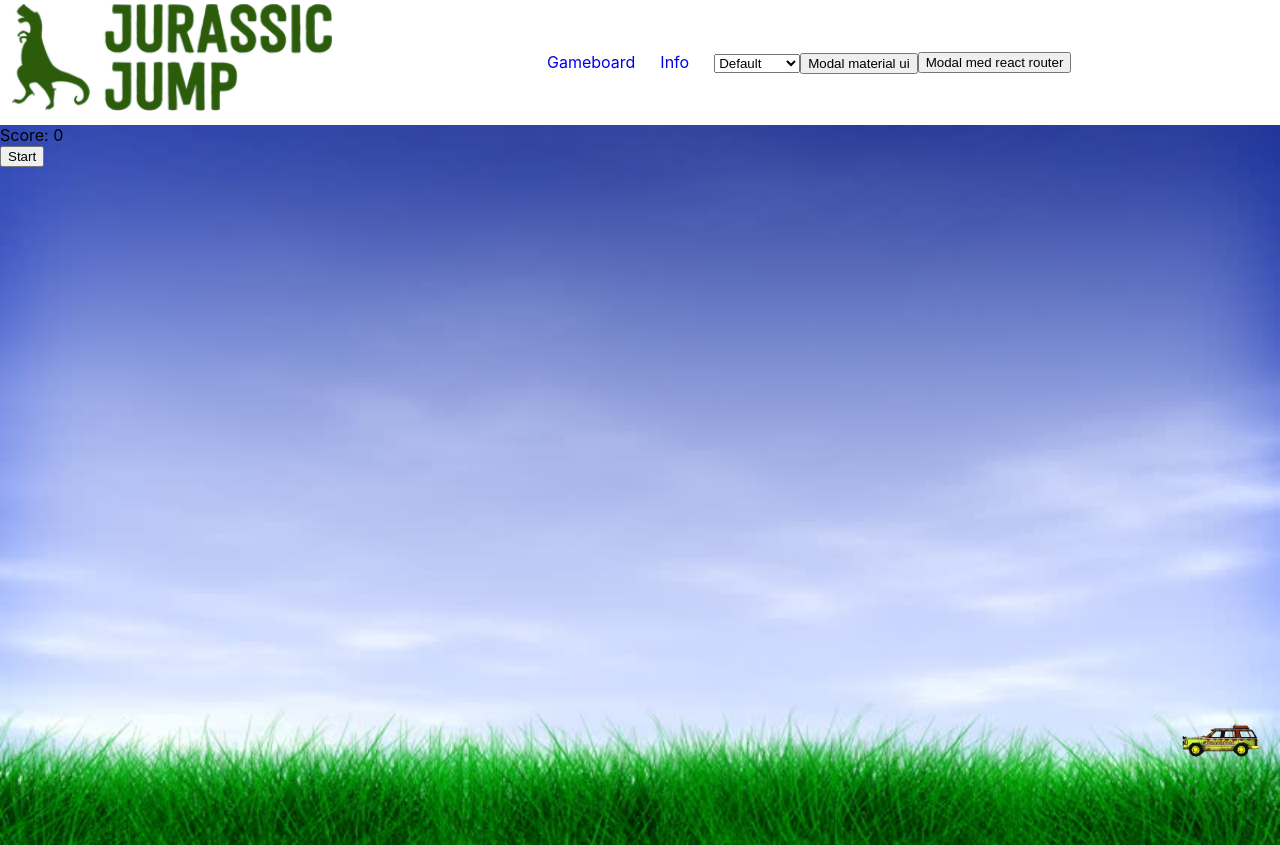
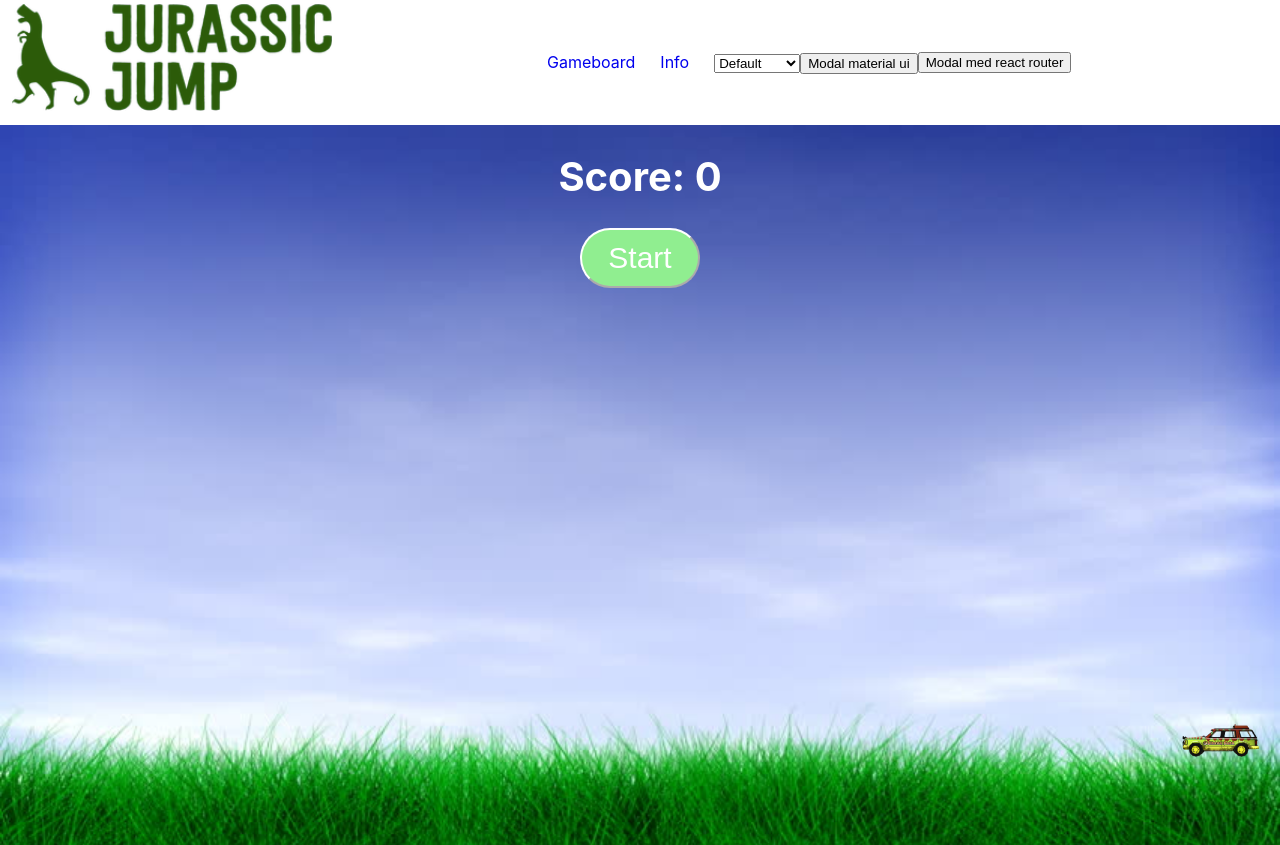
Before and after one commit to sara-oscarsson/project-jurassic-run, a React (Create React App) app: page /gameboard in a window 1280 px wide. Built offline with nearby package versions, Linux system fonts and the light colour scheme.

Commit message:
new component

```diff
--- a/src/components/gamecomponents/dino.tsx
+++ b/src/components/gamecomponents/dino.tsx
@@ -1,31 +1,47 @@
-import * as React from 'react';
-import dinoImage from './../../assets/dino.png';
-
+import * as React from "react";
+import dinoImage from "./../../assets/dino.png";
 
 interface Props {
-    jumpHeight: number
-    makeDinoJump: () => void
+  jumpHeight: number;
+  makeDinoJump: () => void;
 }
 
-const Dino = (props: Props) =>{
-
-
-
-
-    return(
-        <>
-        <button onClick={props.makeDinoJump}>JUMP</button>
-        <div className="dino" style={{
-            height: '150px',
+const Dino = (props: Props) => {
+  return (
+    <>
+      <div>
+        <button
+          style={{
+            fontSize: 30,
+            color: "black",
+            backgroundColor: "white",
+            height: 60,
+            width: 120,
+            borderRadius: 30,
+            borderColor: "white",
+            display: "flex",
+            justifyContent: "center",
+            alignItems: "center",
+          }}
+          onClick={props.makeDinoJump}
+        >
+          JUMP
+        </button>
+        <div
+          className="dino"
+          style={{
+            height: "150px",
             width: "250px",
             backgroundImage: `url(${dinoImage})`,
             bottom: `${props.jumpHeight}px`,
             position: "absolute",
             left: "150px",
             backgroundSize: "contain",
-            backgroundRepeat: "no-repeat"
-            }}/>
-        </>
-    );
-}
+            backgroundRepeat: "no-repeat",
+          }}
+        />
+      </div>
+    </>
+  );
+};
 export default Dino;
--- a/src/components/gamecomponents/gameboard.tsx
+++ b/src/components/gamecomponents/gameboard.tsx
@@ -1,38 +1,36 @@
-import { time } from 'console';
-import React, { useState, useEffect } from 'react';
-import Dino from './dino';
-import Obstacle from './obstacle';
+import { time } from "console";
+import React, { useState, useEffect } from "react";
+import Dino from "./dino";
+import Obstacle from "./obstacle";
+import Score from "./showScore";
 
-
-interface Props{
+interface Props {
   background: {
-        id: number,
-        label: string,
-        value: string,
-        backgroundImage: string
-
-    }
+    id: number;
+    label: string;
+    value: string;
+    backgroundImage: string;
+  };
 }
 
-const Gameboard = (props: Props) =>{
+const Gameboard = (props: Props) => {
   /*
     Här vill vi ha states som påverkar dino och obstacles
     i denna vill vi ha funktionerna som påverkar state
 
     */
-    const [isGameOver, setIsGameOver] = useState<boolean>(true)
-    const [jumpHeight, setJumpHeight] = useState<number>(20)
+  const [isGameOver, setIsGameOver] = useState<boolean>(true);
+  const [jumpHeight, setJumpHeight] = useState<number>(20);
   let windowWidth = window.innerWidth - 100;
-    const [obstaclePosition, setObstaclePosition] = useState<number>(windowWidth)
-    const [score, setScore] = useState<number>(0)
+  const [obstaclePosition, setObstaclePosition] = useState<number>(windowWidth);
+  const [score, setScore] = useState<number>(0);
 
   /* const [score, setScore] = useState<number>(0) */
   let jumpSpeed = 20;
   let jumpTimer: NodeJS.Timeout;
   let fallTimer: NodeJS.Timeout;
 
-
-    const dinoJumpNew = ()=> {
+  const dinoJumpNew = () => {
     /* if(jumpHeight == 80){
             let jumpTimer = setInterval(()=> {
                 setJumpHeight(jumpHeight => jumpHeight +10)
@@ -41,92 +39,106 @@ const Gameboard = (props: Props) =>{
                 clearInterval(jumpTimer)
             }
         } */
-        if(jumpHeight == 20){
-            setJumpHeight(jumpHeight=> jumpHeight + 300)
-
+    if (jumpHeight == 20) {
+      setJumpHeight((jumpHeight) => jumpHeight + 300);
     }
-
+  };
+  useEffect(() => {
+    if (jumpHeight > 20) {
+      let fallTimer = setInterval(() => {
+        setJumpHeight((jumpHeight) => jumpHeight - 10);
+      }, 20);
+      return () => {
+        clearInterval(fallTimer);
+      };
     }
-    useEffect(()=> {
-        if(jumpHeight > 20){
-            let fallTimer = setInterval(()=> {
-                setJumpHeight(jumpHeight => jumpHeight -10)
-            },20)
-            return ()=> {
-                clearInterval(fallTimer)
+  });
+  useEffect(() => {
+    if (!isGameOver) {
+      if (obstaclePosition > 0) {
+        let obstacleTimer = setInterval(() => {
+          setObstaclePosition((obstaclePosition) => obstaclePosition - 10);
+        }, 20);
+        return () => {
+          clearInterval(obstacleTimer);
+        };
       }
     }
-    })
-    useEffect(()=> {
-        if(!isGameOver){
-            if(obstaclePosition > 0){
-                let obstacleTimer = setInterval(()=> {
-                    setObstaclePosition(obstaclePosition => obstaclePosition - 10)
-                },20)
-                return ()=> {
-                    clearInterval(obstacleTimer)
+  });
+  useEffect(() => {
+    if (!isGameOver) {
+      if (obstaclePosition < 0) {
+        setScore((score) => score + 10);
+        setObstaclePosition(windowWidth);
+        let obstacleTimer = setInterval(() => {
+          setObstaclePosition((obstaclePosition) => obstaclePosition - 10);
+        }, 20);
+        return () => {
+          clearInterval(obstacleTimer);
+        };
       }
     }
-        }
-    })
-    useEffect(()=> {
-        if(!isGameOver){
-            if(obstaclePosition < 0){
-                setScore(score => score + 10);
+  });
+  useEffect(() => {
+    if (!isGameOver) {
+      if (obstaclePosition < 280 && obstaclePosition > 150 && jumpHeight < 90) {
+        setIsGameOver(true);
         setObstaclePosition(windowWidth);
-                let obstacleTimer = setInterval(()=> {
-                    setObstaclePosition(obstaclePosition => obstaclePosition - 10)
-                },20)
-                return ()=> {
-                    clearInterval(obstacleTimer)
+        setScore(0);
+        console.log("%cKROCK!!!!!", "color: red");
       }
     }
-        }
-    })
-    useEffect(()=> {
-        if(!isGameOver){
-            if(obstaclePosition < 280 && obstaclePosition > 150 && jumpHeight < 90){
-                setIsGameOver(true)
-                setObstaclePosition(windowWidth)
-                setScore(0)
-                console.log("%cKROCK!!!!!", "color: red")
-            }
-        }
-    })
+  });
 
-
-
-    return(
+  return (
     /*   <div style={{display: "flex",
         justifyContent: "center",}}> */
 
-            <div className="grid" style={{
-                height: '90vh',
+    <div
+      className="grid"
+      style={{
+        height: "90vh",
         width: "100%",
         backgroundImage: `url(${props.background.backgroundImage})`,
-                backgroundSize: 'cover',
-                objectFit: 'contain',
-                overflow: "hidden"
-
-                }}>
-                    <div>Score: {score}</div>
-                {
-                    isGameOver ? (
-                    <button onClick={() => setIsGameOver(false)}>Start</button>
-
-                    ) : <Dino jumpHeight={jumpHeight} makeDinoJump={dinoJumpNew}/>
-                }
-                <Obstacle obstaclePosition={obstaclePosition}/>
+        backgroundSize: "cover",
+        objectFit: "contain",
+        overflow: "hidden",
+      }}
+    >
+      <Score score={score} />
+      <div className="startButton">
+        {isGameOver ? (
+          <button
+            style={{
+              fontSize: 30,
+              color: "white",
+              backgroundColor: "lightgreen",
+              height: 60,
+              width: 120,
+              borderRadius: 30,
+              borderColor: "white",
+              display: "flex",
+              justifyContent: "center",
+              alignItems: "center",
+            }}
+            onClick={() => setIsGameOver(false)}
+          >
+            Start
+          </button>
+        ) : (
+          <Dino jumpHeight={jumpHeight} makeDinoJump={dinoJumpNew} />
+        )}
+      </div>
+      <Obstacle obstaclePosition={obstaclePosition} />
     </div>
     /*  </div> */
   );
-}
+};
 
 export default Gameboard;
 
 const btnStyle: React.CSSProperties = {
   padding: "16px",
   height: "35px",
-    textAlign: "center"
-
-}
+  textAlign: "center",
+};
--- /dev/null
+++ b/src/components/gamecomponents/showScore.tsx
@@ -0,0 +1,25 @@
+import * as React from "react";
+
+interface Props {
+  score: number;
+}
+
+const Score = (props: Props) => {
+  return (
+    <>
+      <div
+        style={{
+          display: "flex",
+          justifyContent: "center",
+          alignItems: "center",
+          flexDirection: "column",
+          fontSize: 20,
+          color: "white",
+        }}
+      >
+        <h1>Score: {props.score}</h1>
+      </div>
+    </>
+  );
+};
+export default Score;
--- a/src/index.css
+++ b/src/index.css
@@ -67,3 +67,9 @@ body {
   justify-content: center;
   margin-top: 60px;
 }
+
+.startButton {
+  display: flex;
+  justify-content: center;
+  align-items: center;
+}
```
Lines whose indentation alone changed are shown as unchanged.
